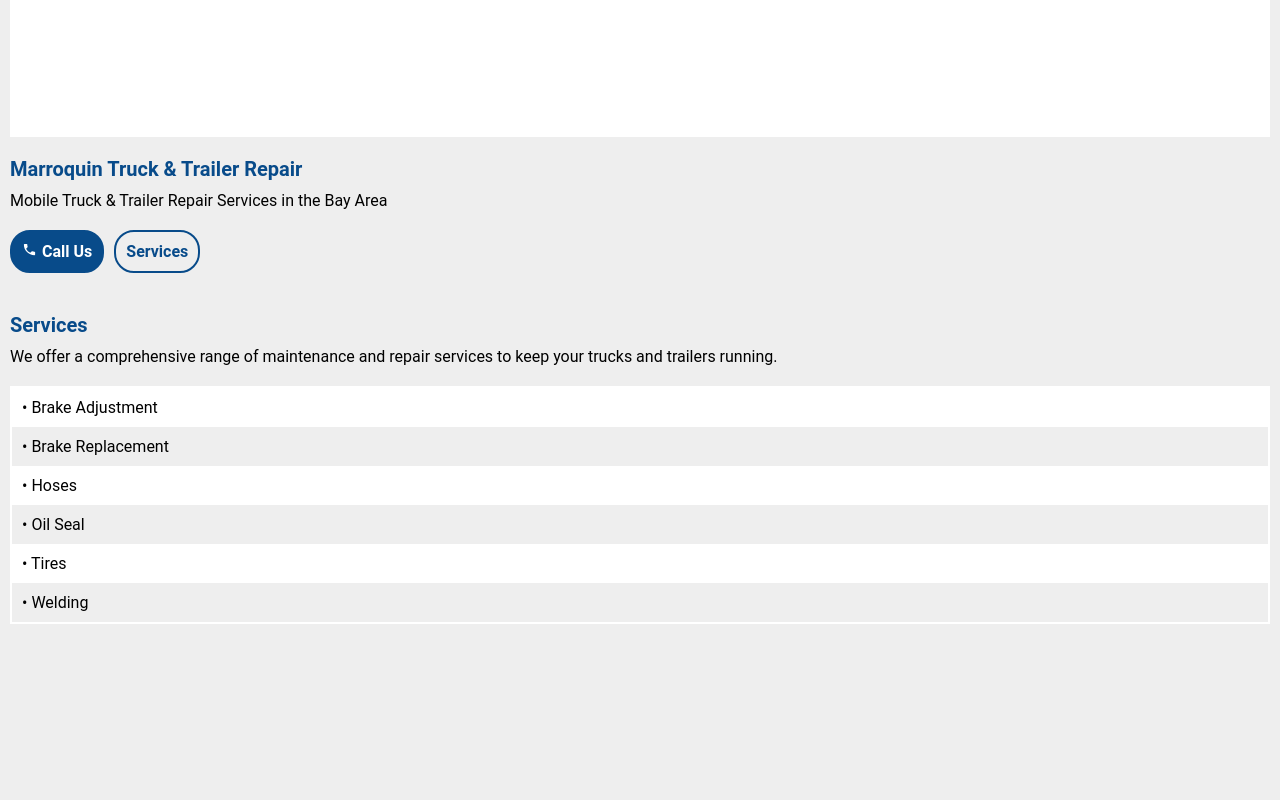
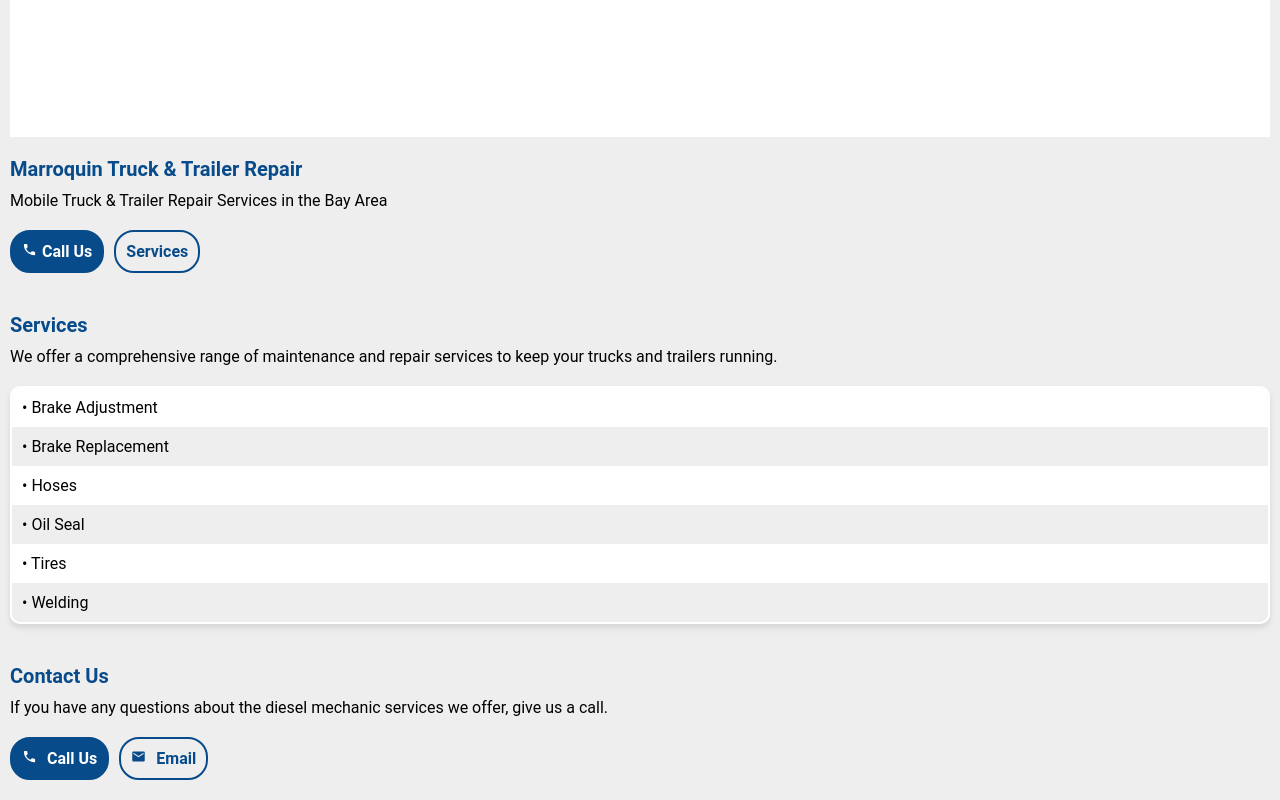
Before and after one commit to alexismarroquin7/marroquin-truck-and-trailer-repair, a Next.js app: page / in a window 1280 px wide. Shown: the part 296-1096 px from the top of the page. Before the commit the page ends 940 px from the top, so only its background shows below. Built offline with nearby package versions, Linux system fonts and the light colour scheme.

Commit message:
adds contact page

```diff
--- a/app/page.tsx
+++ b/app/page.tsx
@@ -1,10 +1,11 @@
-import { HeroSection, ServicesSection } from "@/components"
+import { ContactSection, HeroSection, ServicesSection } from "@/components"
 
 export default function Home() {
   return (
     <main>
       <HeroSection/>
       <ServicesSection/>
+      <ContactSection/>
     </main>
   )
 }
--- a/components/ContactSection/index.js
+++ b/components/ContactSection/index.js
@@ -0,0 +1,44 @@
+import { Phone, Email } from "@mui/icons-material";
+import Link from "next/link";
+import styles from "./index.module.css";
+
+export const ContactSection = () => {
+  return (
+  <section
+    className={styles['contact']}
+  >
+    <div
+      className={styles['contact__content']}
+    >
+      <h3
+        className={styles['contact__title']}
+      >Contact Us</h3>
+      <p>If you have any questions about the diesel mechanic services we offer, give us a call.</p>
+    </div>
+
+    <div
+      className={styles['contact__links']}
+    >
+      <Link
+        href="tel:+11111111111"
+        className={`${styles['contact__link']} ${styles['contact__link--primary']}`}
+      >
+        <Phone/>
+        <p>
+          Call Us
+        </p>
+      </Link>
+      <Link
+        href="mailto:email@domain.com"
+        className={`${styles['contact__link']} ${styles['contact__link--secondary']}`}
+      >
+        <Email/>
+        <p>
+          Email
+        </p>
+      </Link>
+    </div>
+
+  </section>
+  )
+}
--- /dev/null
+++ b/components/ContactSection/index.module.css
@@ -0,0 +1,45 @@
+.contact {
+  display: flex;
+  padding: 2rem 1rem;
+  flex-flow: column wrap;
+  gap: 2rem;
+}
+
+.contact__content {
+  display: flex;
+  flex-flow: column wrap;
+  gap: 1rem;
+
+}
+
+.contact__title {
+  color: var(--primary-color);
+}
+
+.contact__links {
+  display: flex;
+  flex-flow: row wrap;
+  gap: 1rem;
+}
+
+.contact__link {
+  width: fit-content;
+  padding: 1rem;
+  border-radius: 2rem;
+  border: .2rem solid var(--primary-color);
+  display: flex;
+  flex-flow: row wrap;
+  gap: 1rem;
+  text-decoration: none;
+  font-weight: bold;
+}
+
+.contact__link--primary {
+  background-color: var(--primary-color);
+  color: white;
+}
+
+.contact__link--secondary {
+  color: var(--primary-color);
+  background-color: transparent;
+}
--- a/components/ServicesSection/index.module.css
+++ b/components/ServicesSection/index.module.css
@@ -19,6 +19,9 @@
   display: flex;
   flex-flow: column wrap;
   border: .2rem solid white;
+  box-shadow: 0 4px 6px rgba(0, 0, 0, 0.1);
+  border-radius: 1rem;
+  overflow: hidden;
 }
 
 .services__item {
--- a/components/index.js
+++ b/components/index.js
@@ -1,3 +1,4 @@
+export * from "./ContactSection"
 export * from "./HeroSection"
 export * from "./Navbar"
 export * from "./ServicesSection"
```
